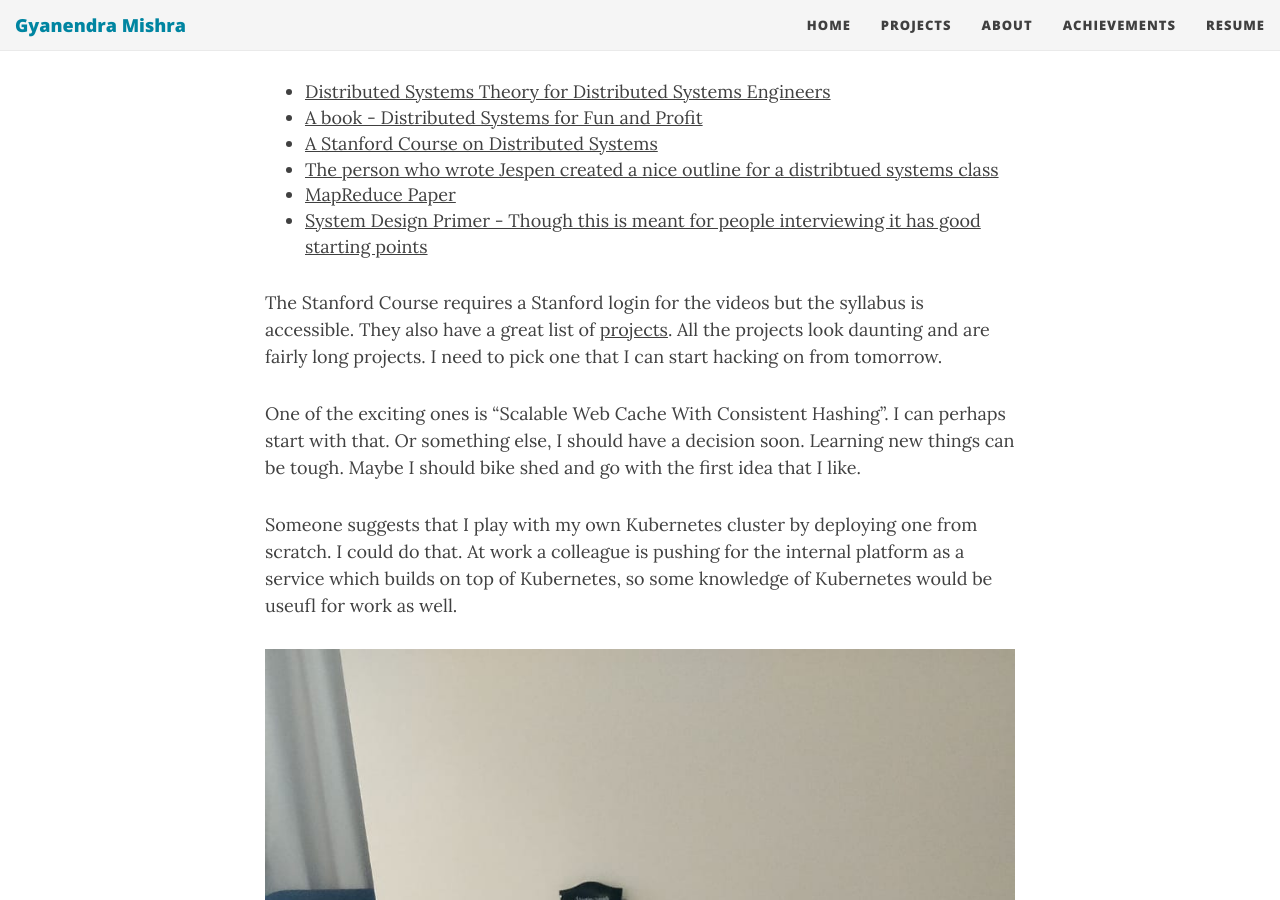
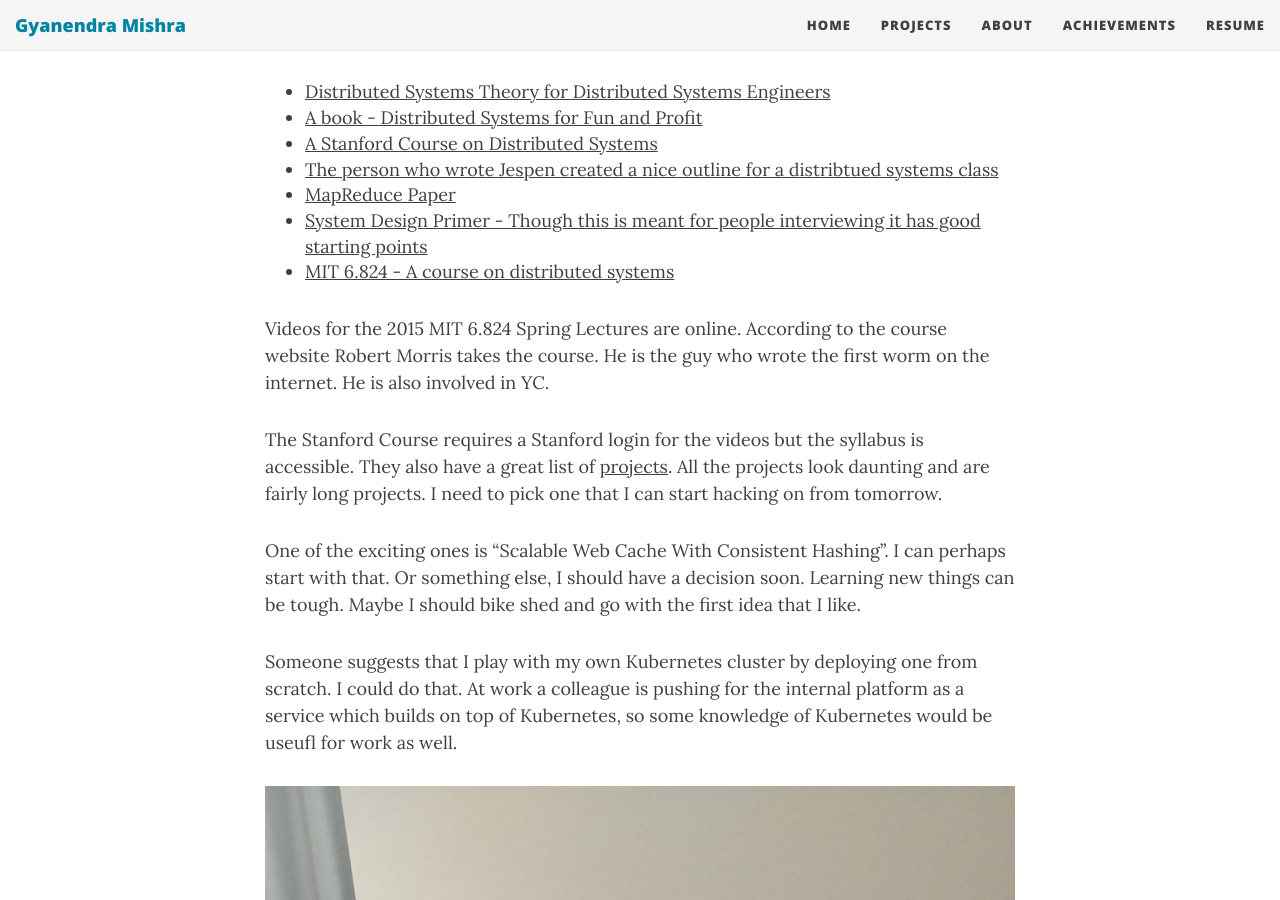
Before and after one commit to h4ck3rk3y/h4ck3rk3y.github.io, a Jekyll site: the page built from _posts/2018-08-03-distributed-systems.md, in a window 1280 px wide and 900 px high, scrolled down 848 px. Built offline with Jekyll 4.4.1, drawn with Linux system fonts in a browser that asks for light colours; nearby versions of some CDN libraries; comment, search, counter and statistics services are not loaded.

Commit message:
New link

```diff
--- a/_posts/2018-08-03-distributed-systems.md
+++ b/_posts/2018-08-03-distributed-systems.md
@@ -29,7 +29,11 @@ on Distributed Systems and I have found a few good links :
 - [The person who wrote Jespen created a nice outline for a distribtued systems class](https://github.com/aphyr/distsys-class)
 - [MapReduce Paper](https://ai.google/research/pubs/pub62)
 - [System Design Primer - Though this is meant for people interviewing it has good starting points](https://github.com/donnemartin/system-design-primer)
+- [MIT 6.824 - A course on distributed systems](http://nil.csail.mit.edu/6.824/2015/general.html)
 
+
+Videos for the 2015 MIT 6.824 Spring Lectures are online. According to the course website Robert Morris takes the course. He is
+the guy who wrote the first worm on the internet. He is also involved in YC.
 
 The Stanford Course requires a Stanford login for the videos but the syllabus is accessible. They also have a
 great list of [projects](http://www.scs.stanford.edu/17au-cs244b/labs/project.html). All the projects look
```
